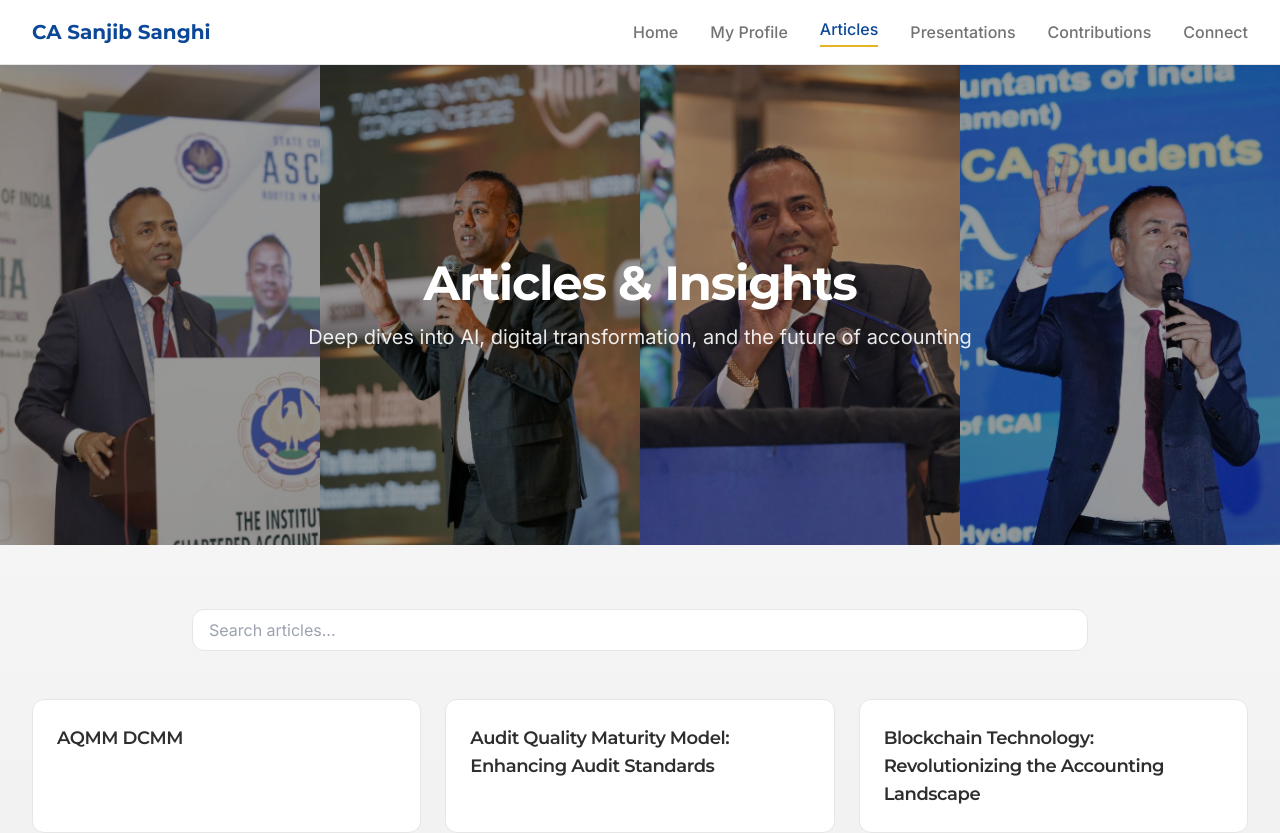
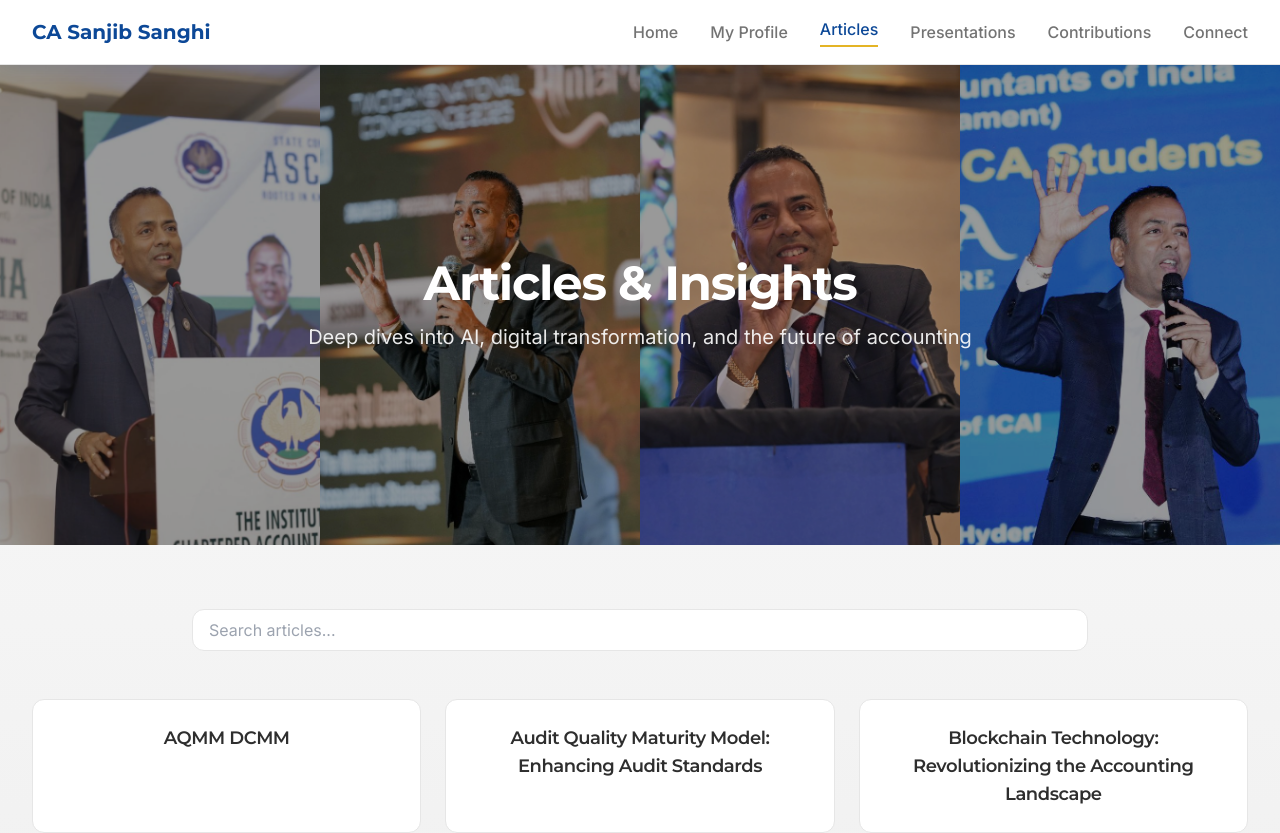
Before and after one commit to casanjibsanghi/digital-ca-hub, a React (Vite) app: page /articles in a window 1280 px wide. Shown: the top 833 px of the page. Built offline with nearby package versions, Linux system fonts and the light colour scheme; the HTML template or start-up script is replaced by a standard one.

Commit message:
Center align article titles

```diff
--- a/src/pages/ArticlesPage.tsx
+++ b/src/pages/ArticlesPage.tsx
@@ -85,7 +85,7 @@ const ArticlesPage = () => {
                 rel="noopener noreferrer"
                 className="block p-6 border rounded-lg bg-card hover:shadow-lg transition-all duration-300 hover:border-primary"
               >
-                <h3 className="font-montserrat font-semibold text-lg text-foreground hover:text-primary transition-colors">
+                <h3 className="font-montserrat font-semibold text-lg text-foreground hover:text-primary transition-colors text-center">
                   {article.title}
                 </h3>
               </a>
```
